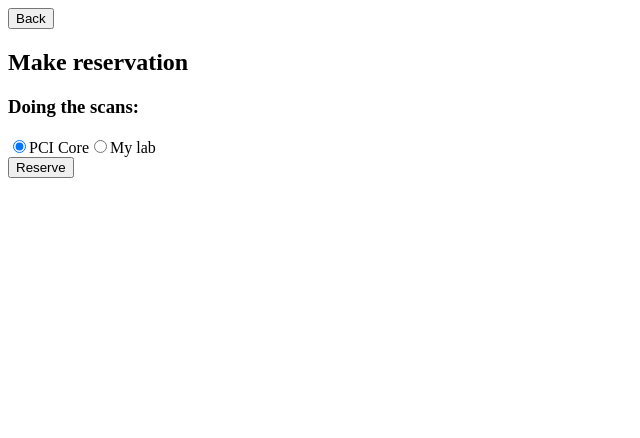
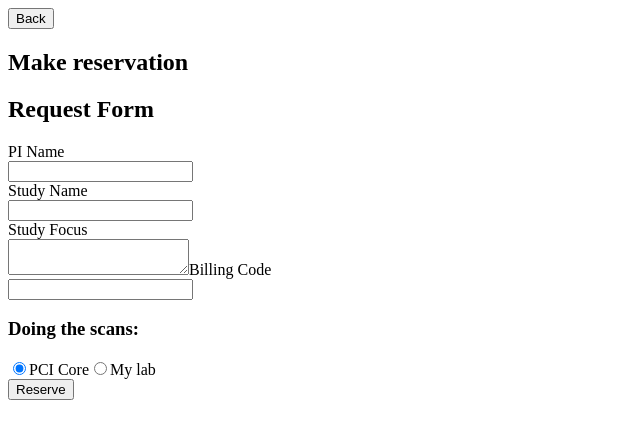
Before and after one commit to Jameson789/ilab-booking, a Next.js app in the folder next-frontend/: page /reserve in a window 1280 px wide. Shown: the top 438 px of the page, without its empty margins (0-640 px from the left). Built offline with nearby package versions, Linux system fonts and the light colour scheme.

Commit message:
Created the basic form

```diff
--- /dev/null
+++ b/next-frontend/components/RequestForm.jsx
@@ -0,0 +1,29 @@
+'use client'
+function RequestForm() {
+    return (
+        <>
+            <h2>Request Form</h2>
+            <form>
+                <label>PI Name</label>
+                <br/>
+                <input></input>
+                <br/>
+
+                <label>Study Name</label>
+                <br/>
+                <input></input>
+                <br/>
+
+                <label>Study Focus</label>
+                <br/>
+                <textarea></textarea>
+
+                <label>Billing Code</label>
+                <br/>
+                <input></input>
+            </form>
+        </>
+    )
+}
+
+export default RequestForm;
--- a/next-frontend/components/Reserve.jsx
+++ b/next-frontend/components/Reserve.jsx
@@ -3,6 +3,7 @@
 import { useRouter } from "next/navigation";
 import { useState } from "react";
 import RequestTrainingSection from "./RequestTrainingSection";
+import RequestForm from "./RequestForm";
 
 function Reserve() {
     const router = useRouter();
@@ -17,7 +18,9 @@ function Reserve() {
         <>
             <button onClick={handleClick}>Back</button>
             <h2>Make reservation</h2>
-            <div className="form-section">
+            <RequestForm />
+            <div
+            className="form-section">
                 <h3>Doing the scans:</h3>
                 <label>
                 <input
```
